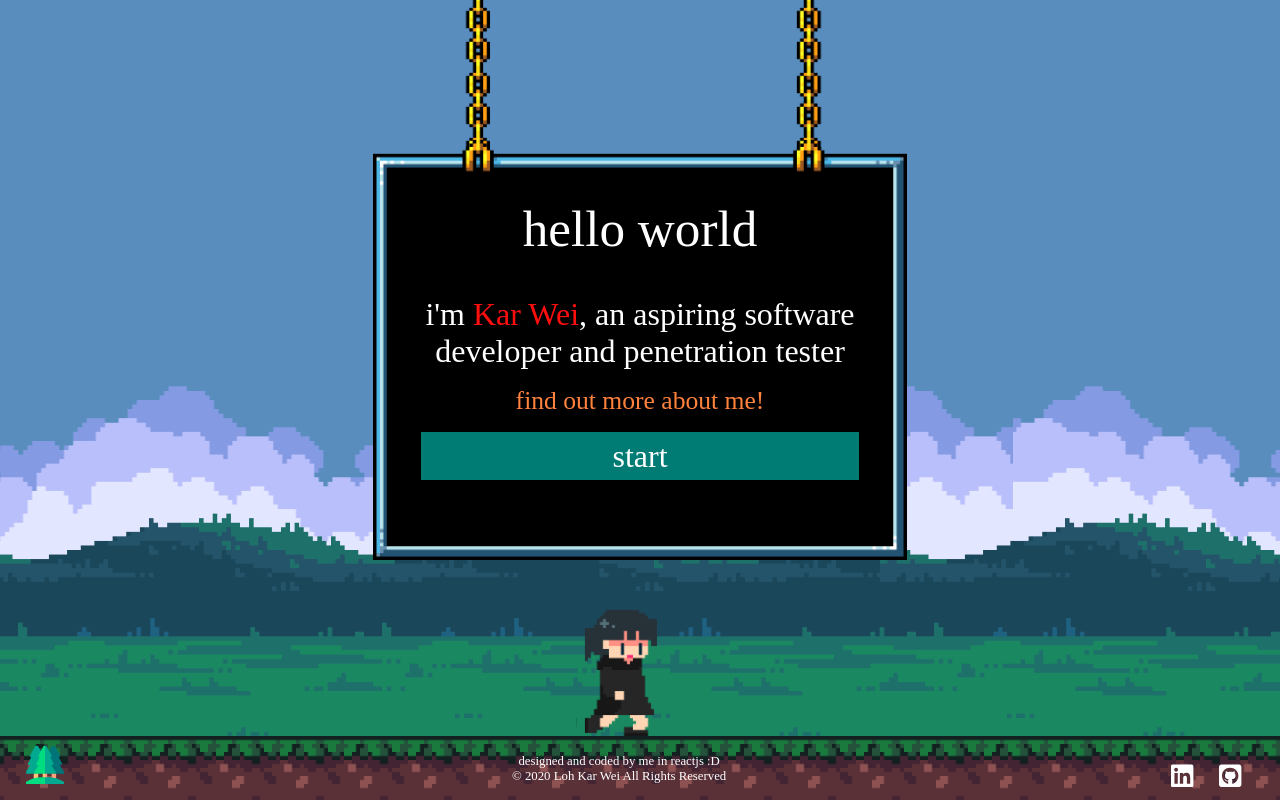
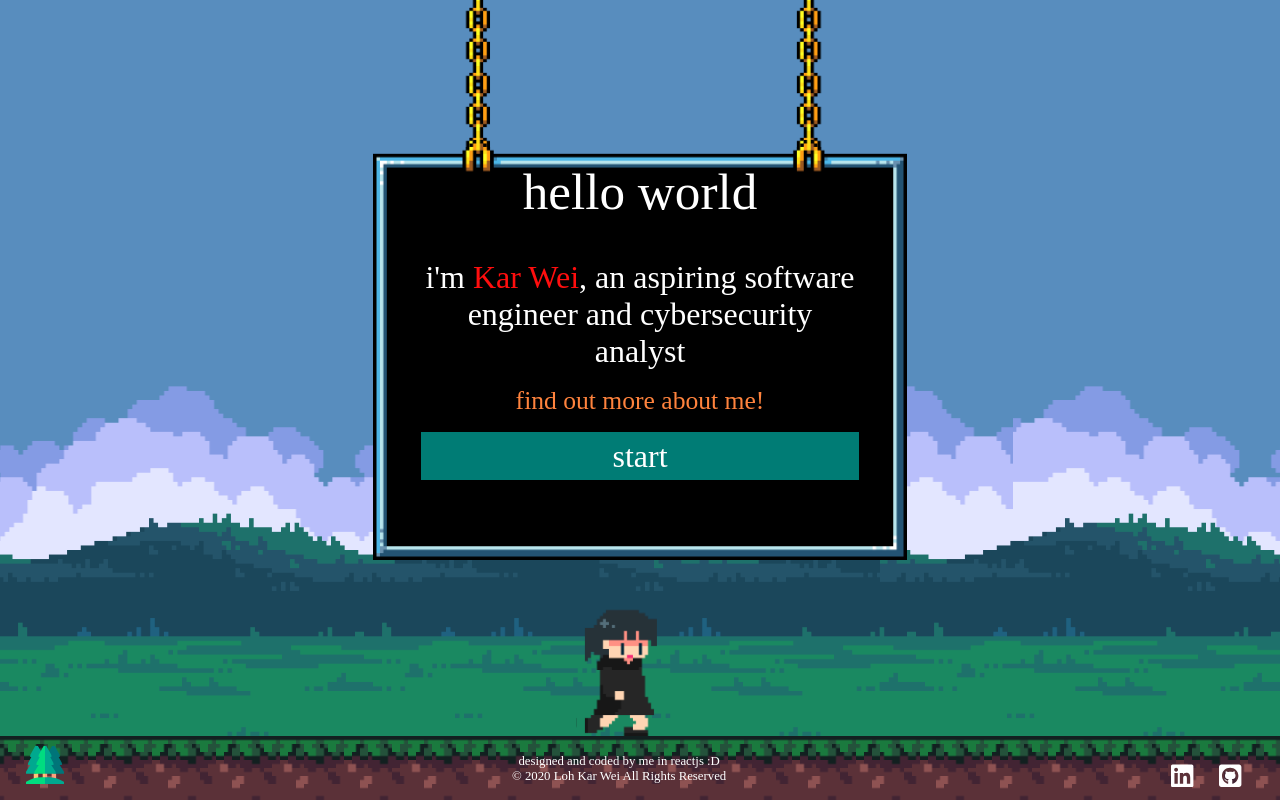
Before and after one commit to Asienwald/asienwald.github.io, a React (Create React App) app: page / in a window 1280 px wide. Built offline with nearby package versions, Linux system fonts and the light colour scheme; a web font is replaced by a local one.

Commit message:
feat: updated info

```diff
--- a/src/components/pages/home/index.tsx
+++ b/src/components/pages/home/index.tsx
@@ -7,7 +7,7 @@ function HomePage() {
         <div>
             <Panel
                 title="hello world"
-                descrip={<p className="size-40 mb-3 mt-4">i'm <span className="color-red">Kar Wei</span>, an aspiring software developer and penetration tester</p>}
+                descrip={<p className="size-40 mb-3 mt-4">i'm <span className="color-red">Kar Wei</span>, an aspiring software engineer and cybersecurity analyst</p>}
                 remark="find out more about me!"
                 btnString="start"
             />
--- a/src/components/pages/worldmap/map.tsx
+++ b/src/components/pages/worldmap/map.tsx
@@ -102,7 +102,7 @@ function Map() {
                                 </div>
                                 <p className="size-45 my-auto ml-4">My Blog</p>
                             </div>
-                            <a href="https://github.com/Asienwald/Platformer-Site" target="_blank">
+                            <a href="https://github.com/Asienwald/asienwald.github.io" target="_blank">
                                 <div className="d-flex flex-row map-link mt-4"
                                 >
                                     <div className="circle-point"
--- a/src/data/data.json
+++ b/src/data/data.json
@@ -1,9 +1,9 @@
 {
   "stats": {
     "name": "Kar Wei",
-    "age": 18,
+    "age": 19,
     "occupation": "Student studying IT Security at Singapore Polytechnic",
-    "status": "Currently working to get my OSCP!",
+    "status": "Currently exploring Azure",
     "skills": [
       "ReactJS w/ Typescript",
       "Redux",
```
